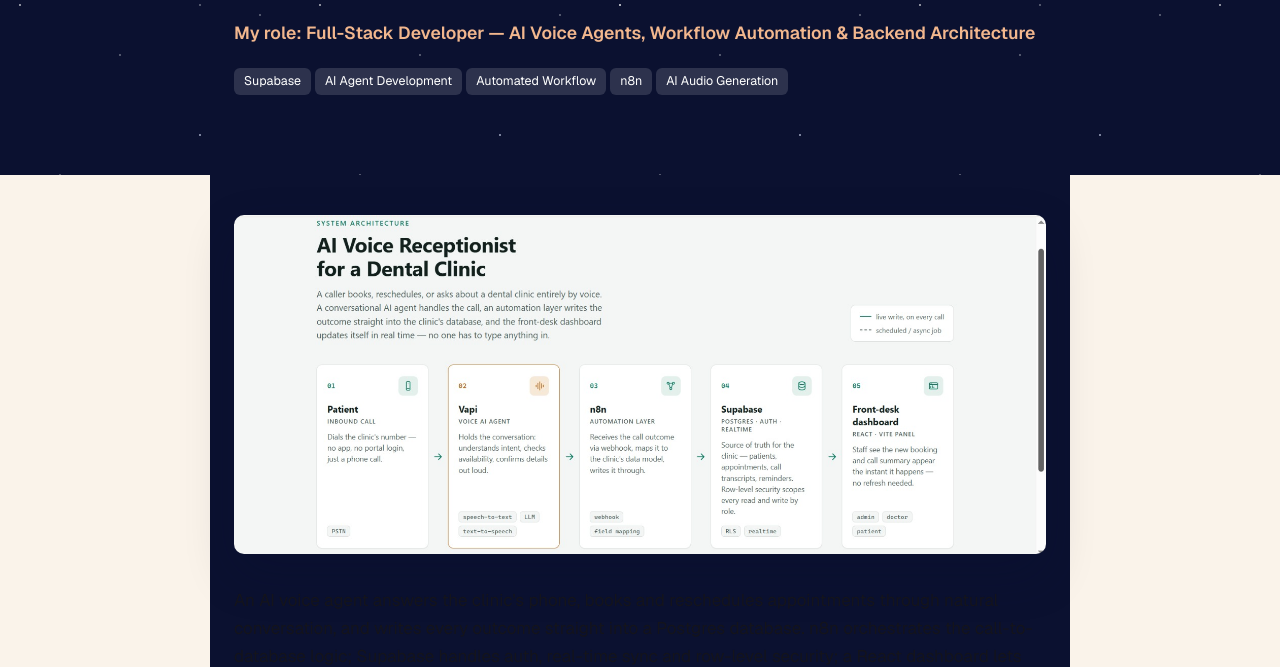
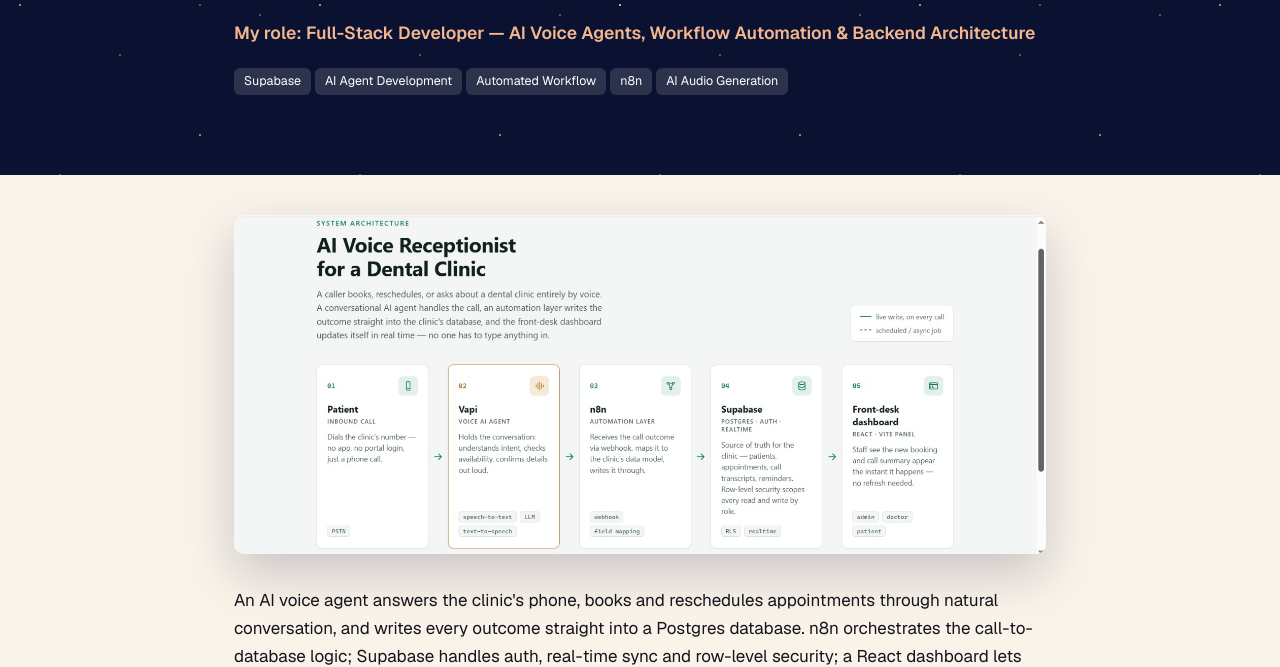
Before and after one commit to dorukk999/dorukk999.github.io, a plain HTML site: page projects/ai-voice-receptionist.html in a window 1280 px wide. Shown: the part 285-952 px from the top of the page. Drawn offline with nearby package versions, Linux system fonts and the light colour scheme.

Commit message:
Fix project pages: homepage-only main layout rule

```diff
--- a/styles.css
+++ b/styles.css
@@ -236,7 +236,7 @@ body:has(#v-client:checked) .v-client,
 body:has(#v-student:checked) .v-student { display: block; animation: fade-up 0.6s cubic-bezier(0.2, 0.7, 0.2, 1) both; }
 
 /* Bölüm sırası */
-main { display: flex; flex-direction: column; background: var(--night); }
+main:not(.project-page) { display: flex; flex-direction: column; background: var(--night); }
 body:has(.persona-radio:not(#v-all):checked) main > .hero    { order: -2; }
 body:has(.persona-radio:not(#v-all):checked) main > .marquee { order: -1; }
 body:has(.persona-radio:not(#v-all):checked) main > .section { order: 10; }
```
